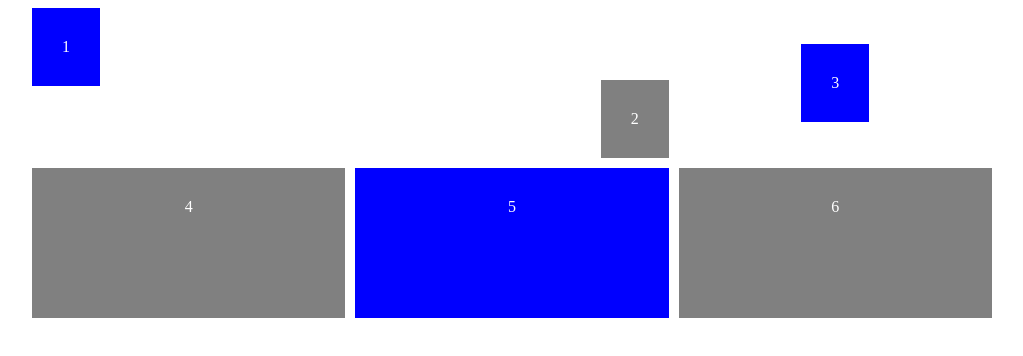
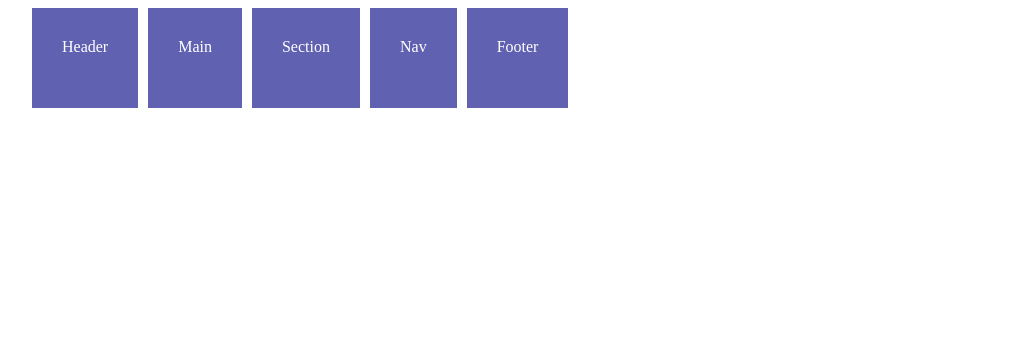
Before and after one commit to majakasprzyk/css-grid, a plain HTML site: page index.html in a window 1280 px wide. Shown: the whole page, without its empty margins (128-1151 px from the left). Drawn offline with Linux system fonts and the light colour scheme.

Commit message:
The section added

```diff
--- a/index.css
+++ b/index.css
@@ -6,33 +6,14 @@ body{
 
 #content{
     display: grid;
-    grid-template-columns: repeat(3, 1fr);
-    grid-auto-rows: minmax(150px, auto);
-    grid-gap:10px;
+    grid-template-columns: repeat(12, 1fr);
+    grid-auto-rows: minmax(100px, auto);
+    grid-gap: 10px;
     max-width: 960px;
     margin: 0 auto;
-    /*align-items: start;
-    justify-content: start;*/
-    }
+}
 
-#content div{
-    background: blue;
+#content >*{
+    background: rgb(97, 97, 177);
     padding: 30px;
 }
-
-#content div:nth-child(even){
-    background: grey;
-}
-.one{
-    justify-self: start;
-    align-self: start;
-}
-
-.two{
-    justify-self: end;
-    align-self: end;
-}
-.three{
-    justify-self: center;
-    align-self: center;
-}
--- a/index.html
+++ b/index.html
@@ -10,12 +10,11 @@
 <body>
 
     <div id="content">
-        <div class="one">1</div>
-        <div class="two">2</div>
-        <div class="three">3</div>
-        <div class="four">4</div>
-        <div class="five">5</div>
-        <div class="six">6</div>
+        <header>Header</header>
+        <main>Main</main>
+        <section>Section</section>
+        <nav>Nav</nav>
+        <footer>Footer</footer>
     </div>
 
 
```
